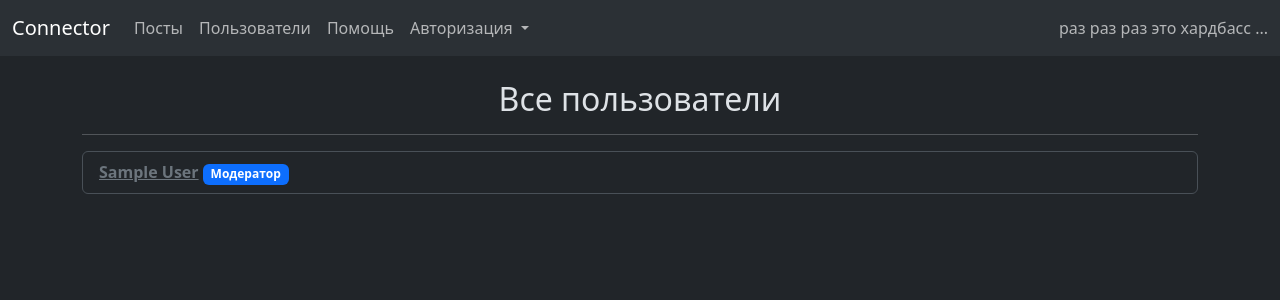
After one commit to DonTSmi1e/Connector, a Flask app: page /users in a window 1280 px wide. The commit adds this page. Shown: the top 300 px of the page. Run offline with Flask 3, Linux system fonts and the light colour scheme; tables that the repository leaves empty hold one stand-in row (values such as "Sample post").

Commit message:
Users page, small changes, new posts page layout

```diff
--- a/app/main.py
+++ b/app/main.py
@@ -11,6 +11,10 @@ main = Blueprint('main', __name__)
 @main.route('/')
 def index():
     return render_template('index.html')
+
+@main.route('/users')
+def users():
+    return render_template('users.html', users=User.query.order_by(desc(User.admin)).all())
 
 @main.route('/profile')
 @login_required
--- a/app/post.py
+++ b/app/post.py
@@ -13,13 +13,15 @@ post = Blueprint('post', __name__)
 def index():
     posts = []
     q_posts = Post.query.order_by(desc(Post.id)).all()
+    users = {}
 
     for post in q_posts:
         post_author = User.query.filter_by(id=post.author_id).first()
         if post and post_author.ban != 1:
+            users[int(post_author.id)] = post_author.name
             posts.append(post)
 
-    return render_template('post/list.html', posts=posts)
+    return render_template('post/list.html', posts=posts, users=users)
 
 @post.route('/post/<int:id>', methods=['GET', 'POST'])
 def view(id):
--- a/app/templates/base.html
+++ b/app/templates/base.html
@@ -16,14 +16,17 @@
                 <div class="collapse navbar-collapse" id="navbarNav">
                     <ul class="navbar-nav navbar-nav-scroll">
                         <li class="nav-item">
-                            <a class="nav-link" href="/post">Посты</a>
+                            <a class="nav-link" href="{{ url_for('post.index') }}">Посты</a>
                         </li>
                         <li class="nav-item">
-                            <a class="nav-link" href="/help">Помощь</a>
+                            <a class="nav-link" href="{{ url_for('main.users') }}">Пользователи</a>
+                        </li>
+                        <li class="nav-item">
+                            <a class="nav-link" href="{{ url_for('help.index') }}">Помощь</a>
                         </li>
                         {% if not current_user.is_anonymous %}
                             <li class="nav-item dropdown">
-                                <a class="nav-link dropdown-toggle" href="#" role="button" data-bs-toggle="dropdown" aria-expanded="false">
+                                <a class="nav-link dropdown-toggle" role="button" data-bs-toggle="dropdown" aria-expanded="false">
                                     {{ current_user.name }}
                                 </a>
                                 <ul class="dropdown-menu">
@@ -52,7 +55,7 @@
                     </ul>
                 </div>
                 <span class="navbar-text">
-                    Сборка 15.04.2022:1
+                    раз раз раз это хардбасс ...
                 </span>
             </div>
         </nav>
--- a/app/templates/help/help.html
+++ b/app/templates/help/help.html
@@ -4,7 +4,7 @@
 
 <br>
 <div class="container-fluid">
-    <h3>Центр помощи</h3><hr>
+    <center><h2>Центр помощи</h2></center><hr>
     {% for help in help_list %}
         <a href="/help/{{ help[2] }}"><h4>{{ help[0] }}</h4></a>
     {% endfor %}
--- /dev/null
+++ b/app/templates/users.html
@@ -0,0 +1,24 @@
+{% extends "base.html" %}
+
+{% block content %}
+
+<div class="container">
+    <br>
+    <center><h2>Все пользователи</h2></center><hr>
+    <ul class="list-group">
+        {% for user in users %}
+            <li class="list-group-item">
+                <strong><a class="text-secondary" href="{{ url_for('main.profile_id', id=user['id'])}}">{{ user["name"] }}</a></strong>
+                {% if user["admin"] == 0 %}
+                    <span class="badge text-bg-secondary">Пользователь</span>
+                {% elif user["admin"] == 1 %}
+                    <span class="badge text-bg-primary">Модератор</span>
+                {% elif user["admin"] == 2 %}
+                    <span class="badge text-bg-danger">Администратор</span>
+                {% endif %}
+            </li>
+        {% endfor %}
+    </ul>
+</div>
+
+{% endblock %}
```
Also changed, not shown: app/templates/post/list.html (+6 -5 lines), 1 other file.
